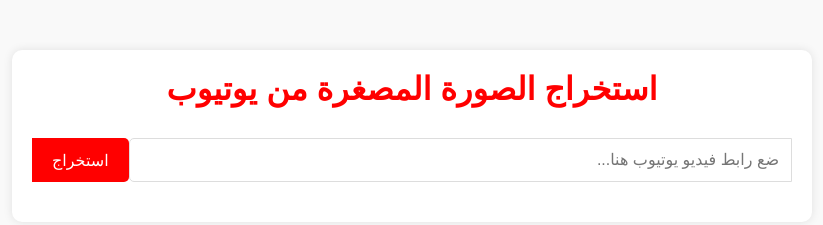
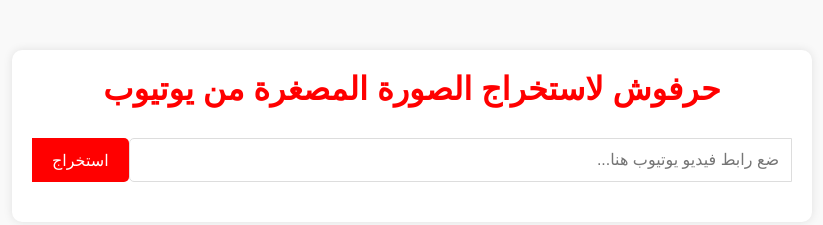
Before and after one commit to nourharfoush/YouTube-thumbnail-, a plain HTML site: page index.html in a window 1280 px wide. Shown: the whole page, without its empty margins (228-1051 px from the left). Drawn offline with Linux system fonts and the light colour scheme.

Commit message:
Update index.html

```diff
--- a/index.html
+++ b/index.html
@@ -3,12 +3,12 @@
 <head>
     <meta charset="UTF-8">
     <meta name="viewport" content="width=device-width, initial-scale=1.0">
-    <title>استخراج الصورة المصغرة من يوتيوب</title>
+    <title>حرفوش لاستخراج الصورة المصغرة من يوتيوب</title>
     <link rel="stylesheet" href="style.css">
 </head>
 <body>
     <div class="container">
-        <h1>استخراج الصورة المصغرة من يوتيوب</h1>
+        <h1>حرفوش لاستخراج الصورة المصغرة من يوتيوب</h1>
         <div class="input-container">
             <input type="text" id="youtube-url" placeholder="ضع رابط فيديو يوتيوب هنا...">
             <button id="extract-btn">استخراج</button>
```
